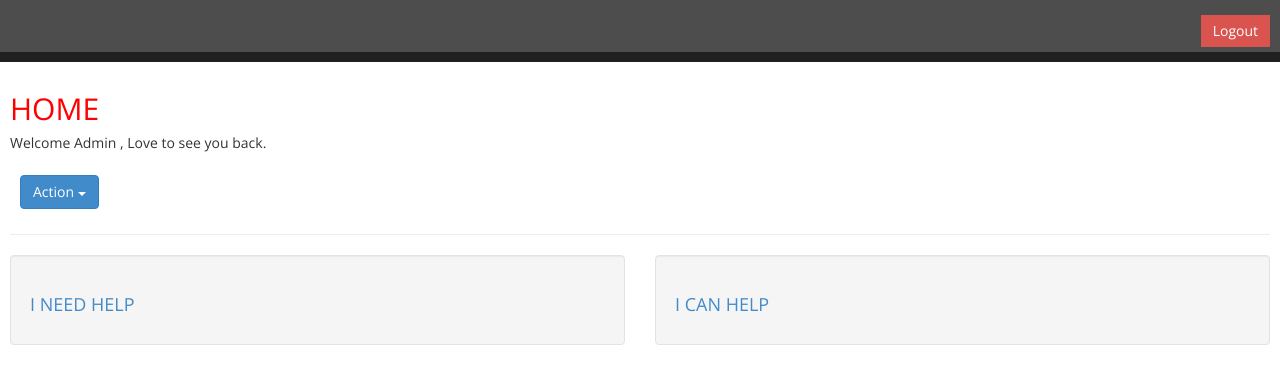
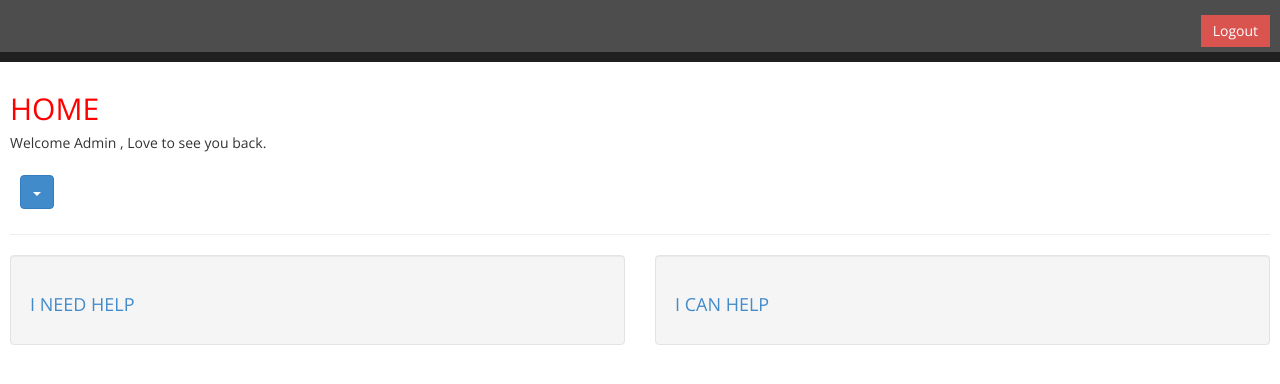
Before and after one commit to tksurjadi/QuickHelp, a plain HTML site: page home.html in a window 1280 px wide. Shown: the top 384 px of the page. Drawn offline with nearby package versions, Linux system fonts and the light colour scheme.

Commit message:
Update home.html

```diff
--- a/home.html
+++ b/home.html
@@ -39,12 +39,11 @@
 				float:left;
 				font-size: 16px;">
 				<div class="btn-group">
-					  <button data-toggle="dropdown" class="btn btn-primary dropdown-toggle">Action <span class="caret"></span></button>
+					  <button data-toggle="dropdown" class="btn btn-primary dropdown-toggle"><span class="caret"></span></button>
 					  <ul class="dropdown-menu">
 						<li><a href="#">Java</a></li>
 						<li><a href="#">Javascript</a></li>
 						<li><a href="#">PHP</a></li>
-						<li class="divider"></li>
 						<li><a href="#">AngularJS</a></li>
 					  </ul>
 					</div>
```
